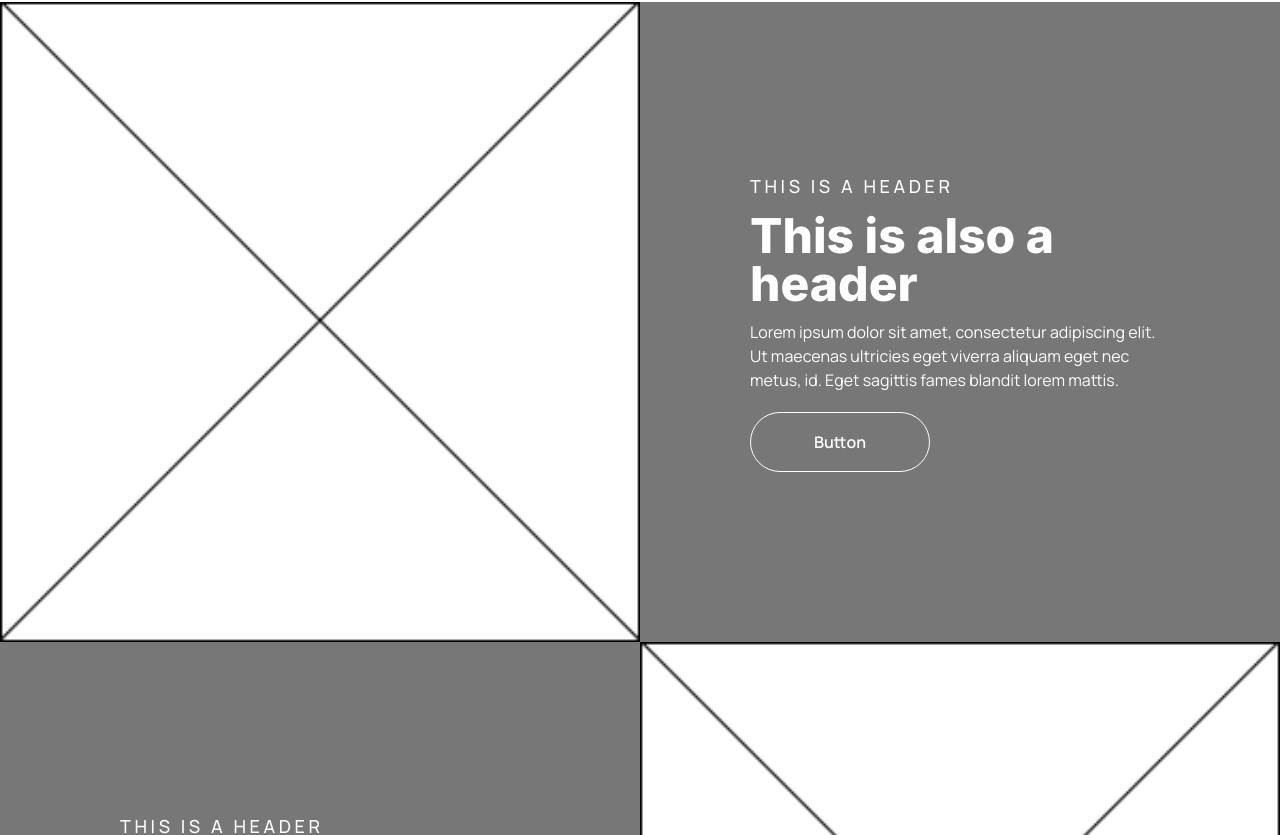
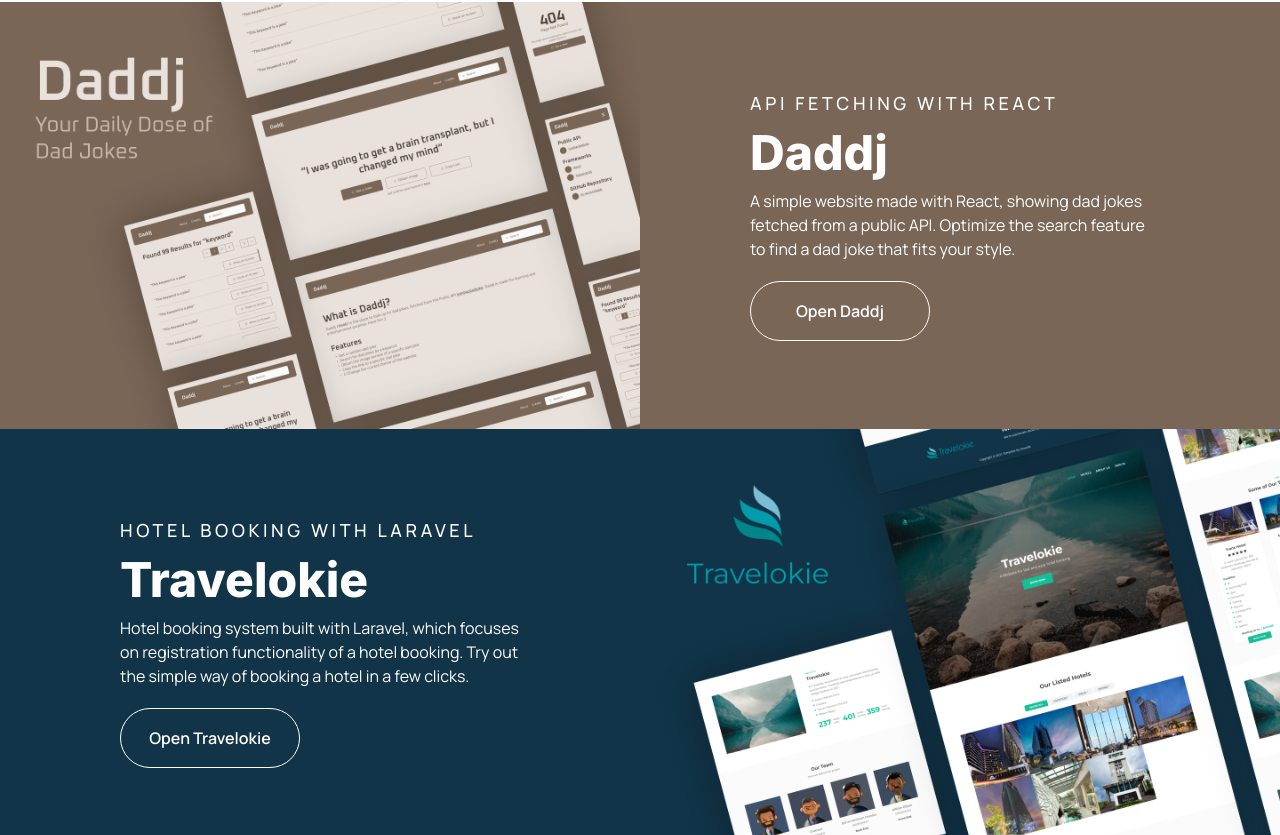
Before and after one commit to dc-darren/dc-darren.github.io, a React (Create React App) app: page / in a window 1280 px wide. Shown: the part 985-1820 px from the top of the page. Built offline with nearby package versions, Linux system fonts and the light colour scheme.

Commit message:
Main portofolio assets + copywriting and button hover style

```diff
--- a/src/App.js
+++ b/src/App.js
@@ -48,41 +48,37 @@
         {/* Portfolio */}
 
         {/* Portfolio Image Left */}
-        <section id="portfolio-1" className="bg-dc-gray">
+        <section id="portfolio-1" className="bg-[#7A6657]">
           <div className="dc-container dc-grid items-center gap-10 px-30">
             {/* Image width 50% of screen = (col 1 till col 7) + (gap/2) */}
             {/* With grid applied, image width is also added with margin which is 120px */}
-            <img src="assets/images/sample-image.png" alt="Avatar" className="col-start-1 col-end-7 min-w-[calc(100%__+_(2.5rem/2)+_120px)] -ml-30" />
+            <img src="assets/images/daddj-poster.png" alt="Daddj Poster" className="col-start-1 col-end-7 min-w-[calc(100%__+_(2.5rem/2)+_120px)] object-left -ml-30" />
             <div className="col-start-8 col-span-5 flex flex-col gap-3 text-dc-white">
-              <p className="dc-subheader text-lg">This is a header</p>
-              <h2 className="dc-header text-5xl">This is also a header</h2>
+              <p className="dc-subheader text-lg">API Fetching with React</p>
+              <h2 className="dc-header text-5xl">Daddj</h2>
               <p className="flex-shrink-0 basis-1/2">
-                Lorem ipsum dolor sit amet, consectetur adipiscing elit.
-                Ut maecenas ultricies eget viverra aliquam eget nec metus, id.
-                Eget sagittis fames blandit lorem mattis.
+                A simple website made with React, showing dad jokes fetched from a public API. Optimize the search feature to find a dad joke that fits your style.
               </p>
-              <a href="#portfolio-1" className="btn-desktop btn-dc-white-outline mt-2">Button</a>
+              <a href="https://dc-darren.github.io/daddj/" target="_blank" rel="noreferrer" className="btn-desktop btn-dc-white-outline hover:text-[#7A6657] mt-2">Open Daddj</a>
             </div>
           </div>
         </section>
         {/* End of Portfolio Image Left */}
 
         {/* Portfolio Image Right */}
-        <section id="portfolio-2" className="bg-dc-gray">
+        <section id="portfolio-2" className="bg-[#113448]">
           {/* Grid reversed for image right */}
           <div className="dc-container dc-grid direction-rtl justify-end items-center gap-10 px-30">
             {/* Image width 50% of screen = (col 1 till col 7) + (gap/2) */}
             {/* With grid applied, image width is also added with margin which is 120px */}
-            <img src="assets/images/sample-image.png" alt="Avatar" className="col-start-1 col-end-7 min-w-[calc(100%__+_(2.5rem/2)+_120px)] -mr-30" />
+            <img src="assets/images/travelokie-poster.png" alt="Travelokie Poster" className="col-start-1 col-end-7 min-w-[calc(100%__+_(2.5rem/2)+_120px)] object-left -mr-30" />
             <div className="col-start-8 col-span-5 flex flex-col items-end gap-3 text-left text-dc-white">
-              <p className="dc-subheader text-lg">This is a header</p>
-              <h2 className="dc-header text-5xl">This is also a header</h2>
-              <p className="flex-shrink-0 basis-1/2">
-                Lorem ipsum dolor sit amet, consectetur adipiscing elit.
-                Ut maecenas ultricies eget viverra aliquam eget nec metus, id.
-                Eget sagittis fames blandit lorem mattis.
+              <p className="dc-subheader text-lg">Hotel Booking with Laravel</p>
+              <h2 className="dc-header text-5xl">Travelokie</h2>
+              <p className="direction-ltr flex-shrink-0 basis-1/2">
+                Hotel booking system built with Laravel, which focuses on registration functionality of a hotel booking. Try out the simple way of booking a hotel in a few clicks.
               </p>
-              <a href="#portfolio-2" className="btn-desktop btn-dc-white-outline mt-2">Button</a>
+              <a href="http://sledge-hammer-fuses.000webhostapp.com/" target="_blank" rel="noreferrer" className="btn-desktop btn-dc-white-outline hover:text-[#113448] mt-2">Open Travelokie</a>
             </div>
           </div>
         </section>
--- a/src/css/style.css
+++ b/src/css/style.css
@@ -646,12 +646,26 @@
   color: rgb(254 254 254 / var(--tw-text-opacity));
 }
 
+.btn-dc-red:hover {
+  --tw-bg-opacity: 1;
+  background-color: rgb(254 254 254 / var(--tw-bg-opacity));
+  --tw-text-opacity: 1;
+  color: rgb(216 58 58 / var(--tw-text-opacity));
+}
+
 .btn-dc-red-outline {
   border-width: 1px;
   --tw-border-opacity: 1;
   border-color: rgb(216 58 58 / var(--tw-border-opacity));
   --tw-text-opacity: 1;
   color: rgb(216 58 58 / var(--tw-text-opacity));
+}
+
+.btn-dc-red-outline:hover {
+  --tw-bg-opacity: 1;
+  background-color: rgb(216 58 58 / var(--tw-bg-opacity));
+  --tw-text-opacity: 1;
+  color: rgb(254 254 254 / var(--tw-text-opacity));
 }
 
 .btn-dc-white {
@@ -661,12 +675,26 @@
   color: rgb(216 58 58 / var(--tw-text-opacity));
 }
 
+.btn-dc-white:hover {
+  --tw-bg-opacity: 1;
+  background-color: rgb(216 58 58 / var(--tw-bg-opacity));
+  --tw-text-opacity: 1;
+  color: rgb(254 254 254 / var(--tw-text-opacity));
+}
+
 .btn-dc-white-outline {
   border-width: 1px;
   --tw-border-opacity: 1;
   border-color: rgb(254 254 254 / var(--tw-border-opacity));
   --tw-text-opacity: 1;
   color: rgb(254 254 254 / var(--tw-text-opacity));
+}
+
+.btn-dc-white-outline:hover {
+  --tw-bg-opacity: 1;
+  background-color: rgb(254 254 254 / var(--tw-bg-opacity));
+  --tw-text-opacity: 1;
+  color: rgb(30 30 30 / var(--tw-text-opacity));
 }
 
 .absolute {
@@ -725,20 +753,12 @@
   margin-right: -120px;
 }
 
+.mt-8 {
+  margin-top: 2rem;
+}
+
 .mt-7 {
   margin-top: 1.75rem;
-}
-
-.mt-4 {
-  margin-top: 1rem;
-}
-
-.mt-5 {
-  margin-top: 1.25rem;
-}
-
-.mt-8 {
-  margin-top: 2rem;
 }
 
 .block {
@@ -856,9 +876,19 @@
   background-color: rgb(225 229 234 / var(--tw-bg-opacity));
 }
 
-.bg-dc-gray {
+.bg-\[\#7A6657\] {
   --tw-bg-opacity: 1;
-  background-color: rgb(119 119 119 / var(--tw-bg-opacity));
+  background-color: rgb(122 102 87 / var(--tw-bg-opacity));
+}
+
+.bg-\[\#113448\] {
+  --tw-bg-opacity: 1;
+  background-color: rgb(17 52 72 / var(--tw-bg-opacity));
+}
+
+.bg-dc-red {
+  --tw-bg-opacity: 1;
+  background-color: rgb(216 58 58 / var(--tw-bg-opacity));
 }
 
 .bg-dc-black {
@@ -866,9 +896,8 @@
   background-color: rgb(30 30 30 / var(--tw-bg-opacity));
 }
 
-.bg-dc-red {
-  --tw-bg-opacity: 1;
-  background-color: rgb(216 58 58 / var(--tw-bg-opacity));
+.object-left {
+  object-position: left;
 }
 
 .px-20 {
@@ -938,11 +967,6 @@
   line-height: 2.25rem;
 }
 
-.text-2xl {
-  font-size: 1.5rem;
-  line-height: 2rem;
-}
-
 .text-9xl {
   font-size: 8rem;
   line-height: 1;
@@ -951,6 +975,11 @@
 .text-7xl {
   font-size: 4.5rem;
   line-height: 1;
+}
+
+.text-2xl {
+  font-size: 1.5rem;
+  line-height: 2rem;
 }
 
 .font-bold {
@@ -984,16 +1013,38 @@
   color: rgb(254 254 254 / var(--tw-text-opacity));
 }
 
+.text-dc-black {
+  --tw-text-opacity: 1;
+  color: rgb(30 30 30 / var(--tw-text-opacity));
+}
+
 .text-zinc-300 {
   --tw-text-opacity: 1;
   color: rgb(212 212 216 / var(--tw-text-opacity));
 }
 
-.text-dc-black {
-  --tw-text-opacity: 1;
-  color: rgb(30 30 30 / var(--tw-text-opacity));
+.direction-ltr {
+  direction: ltr;
 }
 
 .direction-rtl {
   direction: rtl;
 }
+
+.hover\:text-\[\]:hover {
+  color: ;
+}
+
+.hover\:text-\[\#113448\]:hover {
+  --tw-text-opacity: 1;
+  color: rgb(17 52 72 / var(--tw-text-opacity));
+}
+
+.hover\:text-\[7A6657\]:hover {
+  color: 7A6657;
+}
+
+.hover\:text-\[\#7A6657\]:hover {
+  --tw-text-opacity: 1;
+  color: rgb(122 102 87 / var(--tw-text-opacity));
+}
```
Also changed, not shown: src/index.css (+12 -4 lines), public/assets/images/daddj-poster.png (added), public/assets/images/travelokie-poster.png (added).
